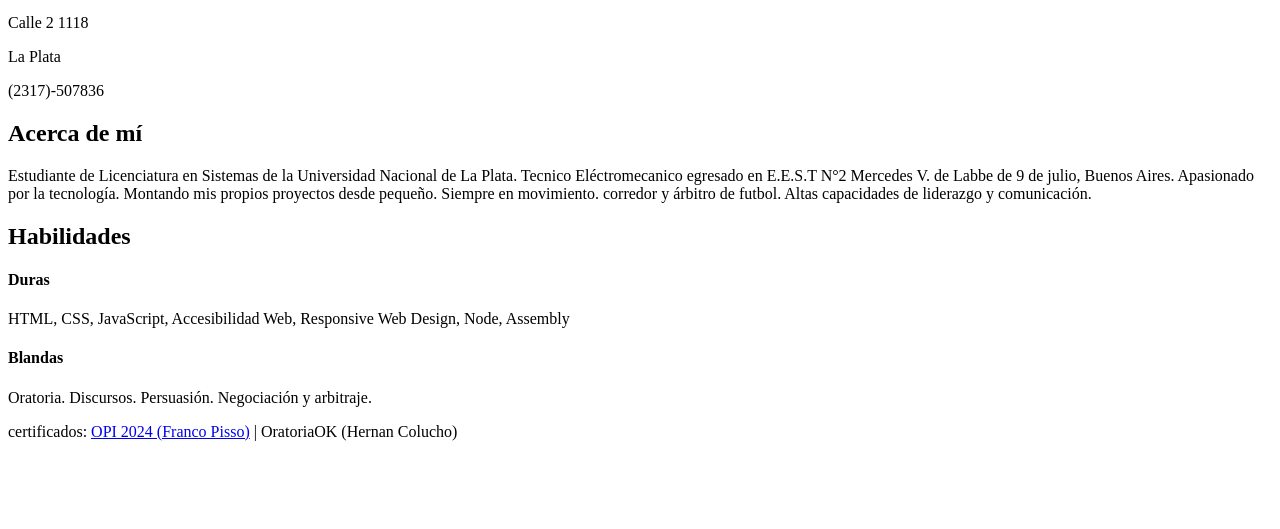
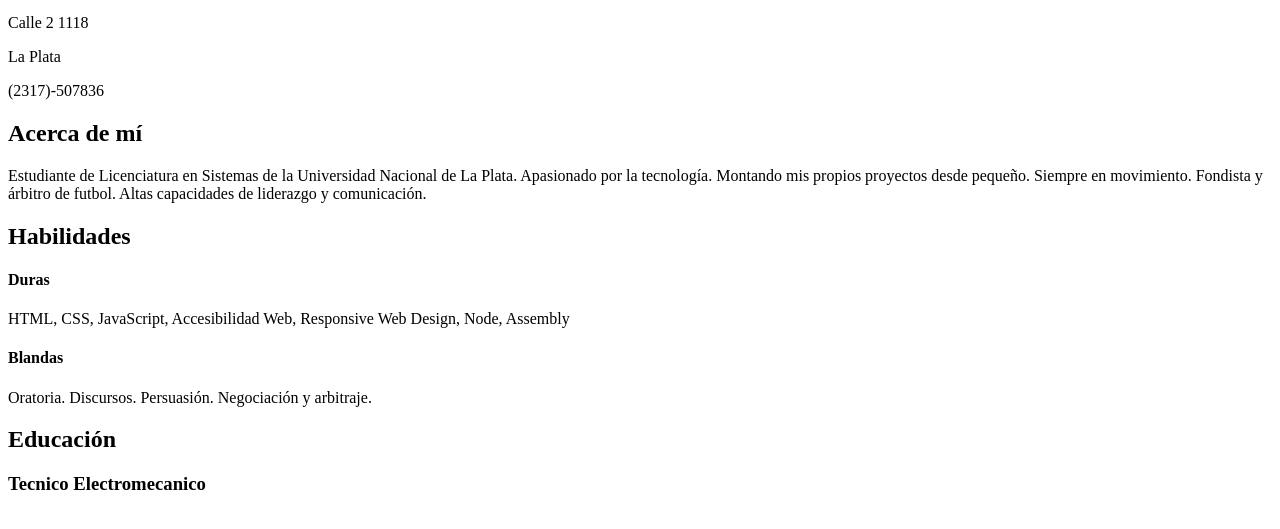
Before and after one commit to JuampiConejera/Single-page-CV, a plain HTML site: page index.html in a window 1280 px wide. Shown: the part 147-676 px from the top of the page. Drawn offline with Linux system fonts and the light colour scheme.

Commit message:
Update index.html

```diff
--- a/index.html
+++ b/index.html
@@ -25,10 +25,9 @@
         <section>
             <h2>Acerca de mí</h2>
             <p>Estudiante de Licenciatura en Sistemas de la Universidad Nacional de La Plata.
-                Tecnico Eléctromecanico egresado en E.E.S.T N°2 Mercedes V. de Labbe de 9 de julio, Buenos Aires.
                 Apasionado por la tecnología. Montando mis propios proyectos desde pequeño.
                 Siempre en movimiento.
-                corredor y árbitro de futbol. Altas capacidades de liderazgo y comunicación.
+                Fondista y árbitro de futbol. Altas capacidades de liderazgo y comunicación.
             </p>
         </section>
         <section>
@@ -38,7 +37,14 @@
                     <p>HTML, CSS, JavaScript, Accesibilidad Web, Responsive Web Design, Node, Assembly</p>
                 <h4>Blandas</h4>
                     <p>Oratoria. Discursos. Persuasión. Negociación y arbitraje.</p>
-                    <p>certificados: <a href="#">OPI 2024 (Franco Pisso)</a> | OratoriaOK (Hernan Colucho)</p>
+            </article>
+        </section>
+        <section>
+            <h2>Educación</h2>
+            <article>
+                <article>
+                    <h3>Tecnico Electromecanico</h3>
+                </article>
             </article>
         </section>
     </main>
```
